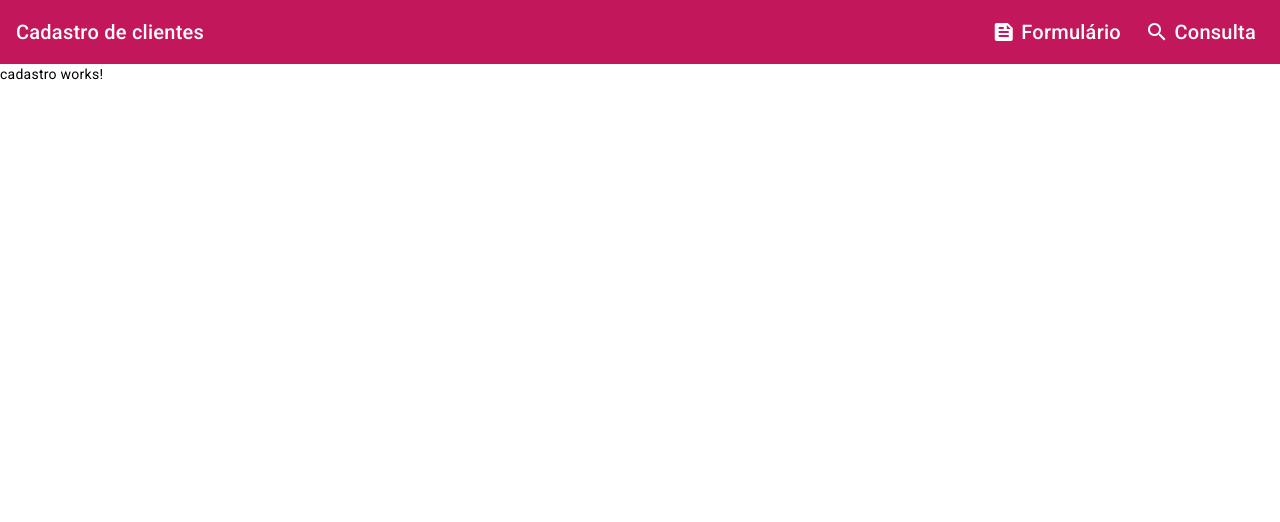
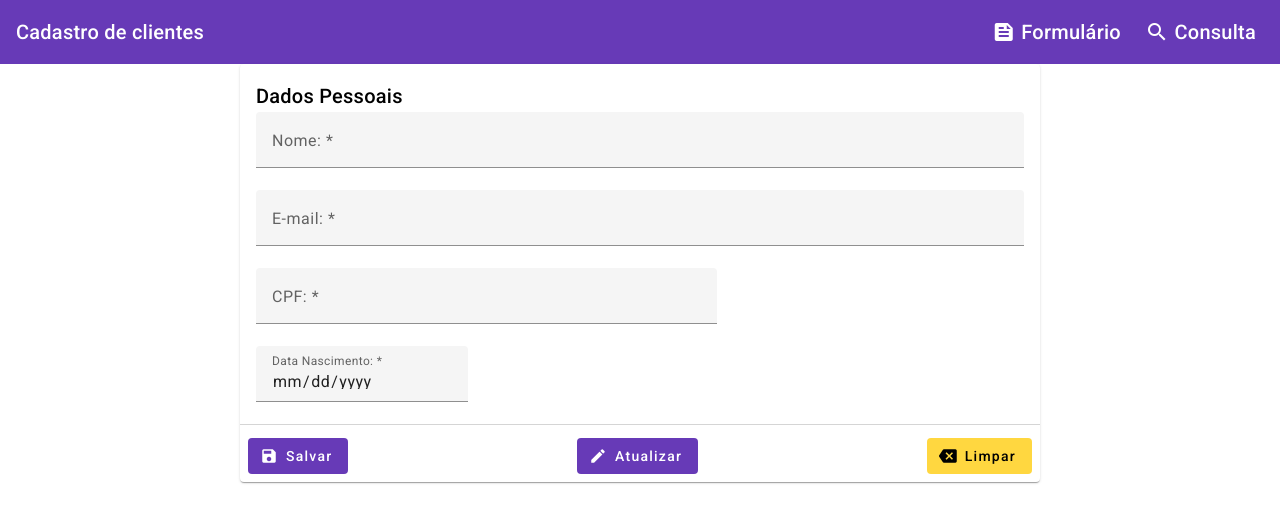
Before and after one commit to guilherme-alc/cadastro-angular, an Angular app: page /cadastro in a window 1280 px wide. Shown: the top 522 px of the page. Built offline with nearby package versions, Linux system fonts and the light colour scheme.

Commit message:
Cria formulário de cadastro + estilização

```diff
--- a/angular.json
+++ b/angular.json
@@ -32,7 +32,7 @@
               }
             ],
             "styles": [
-              "@angular/material/prebuilt-themes/pink-bluegrey.css",
+              "@angular/material/prebuilt-themes/deeppurple-amber.css",
               "src/styles.scss"
             ],
             "scripts": []
--- a/src/app/components/cadastro/cadastro.component.html
+++ b/src/app/components/cadastro/cadastro.component.html
@@ -1 +1,63 @@
-<p>cadastro works!</p>
+<div fxLayout="row" fxLayoutAlign="center">
+
+  <div fxLayout="column" fxFlex="800px">
+    <form #clientesFrm="ngForm">
+        <mat-card>
+
+          <mat-card-header>
+            <mat-card-title>Dados Pessoais</mat-card-title>
+          </mat-card-header>
+
+          <mat-card-content>
+            <div fxLayout="row" fxLayoutAlign="start" fxLayoutGap="16px">
+              <mat-form-field class="width-100">
+                <mat-label>Nome: *</mat-label>
+                <input type="text" placeholder="Mariana Ribeiro" matInput>
+              </mat-form-field>
+            </div>
+
+            <div fxLayout="row" fxLayoutAlign="start" fxLayoutGap="16px">
+              <mat-form-field class="width-100">
+                <mat-label>E-mail: *</mat-label>
+                <input type="email" placeholder="mariana@email.com" matInput>
+              </mat-form-field>
+            </div>
+
+            <div fxLayout="row" fxLayoutAlign="start" fxLayoutGap="16px">
+              <mat-form-field class="width-60">
+                <mat-label>CPF: *</mat-label>
+                <input type="text" matInput>
+              </mat-form-field>
+            </div>
+
+            <div fxLayout="row" fxLayoutAlign="start" fxLayoutGap="16px">
+              <mat-form-field>
+                <mat-label>Data Nascimento: *</mat-label>
+                <input type="date" matInput>
+              </mat-form-field>
+            </div>
+          </mat-card-content>
+
+          <mat-card-actions class="card__actions">
+            <div class="card__butons">
+
+              <button mat-flat-button color="primary">
+                <mat-icon fontIcon="save"></mat-icon>Salvar
+              </button>
+
+              <button mat-flat-button color="primary">
+                <mat-icon fontIcon="edit"></mat-icon>Atualizar
+              </button>
+
+              <button mat-flat-button color="accent">
+                <mat-icon fontIcon="backspace"></mat-icon>Limpar
+              </button>
+
+            </div>
+          </mat-card-actions>
+
+        </mat-card>
+    </form>
+  </div>
+
+</div>
--- a/src/app/components/cadastro/cadastro.component.scss
+++ b/src/app/components/cadastro/cadastro.component.scss
@@ -0,0 +1,12 @@
+.card__actions {
+  border-top: 1px solid rgb(213, 213, 213);
+}
+
+.card__butons {
+  padding-top: .3rem;
+  width: 100%;
+  display: flex;
+  flex-wrap: wrap;
+  justify-content: space-between;
+  gap: 1rem;
+}
--- a/src/app/components/cadastro/cadastro.component.ts
+++ b/src/app/components/cadastro/cadastro.component.ts
@@ -1,8 +1,23 @@
 import { Component } from '@angular/core';
+import { FormsModule } from '@angular/forms';
+import { FlexLayoutModule } from '@angular/flex-layout'
+import { MatCardModule } from '@angular/material/card'
+import { MatFormFieldModule } from '@angular/material/form-field'
+import { MatInputModule } from '@angular/material/input';
+import { MatButtonModule } from '@angular/material/button';
+import { MatIconModule } from '@angular/material/icon';
 
 @Component({
   selector: 'app-cadastro',
-  imports: [],
+  imports: [
+    FormsModule,
+    FlexLayoutModule,
+    MatInputModule,
+    MatCardModule,
+    MatFormFieldModule,
+    MatInputModule,
+    MatButtonModule,
+    MatIconModule],
   templateUrl: './cadastro.component.html',
   styleUrl: './cadastro.component.scss'
 })
--- a/src/styles.scss
+++ b/src/styles.scss
@@ -1,5 +1,3 @@
-/* You can add global styles to this file, and also import other style files */
-
 html, body { height: 100%; }
 body { margin: 0; font-family: Roboto, "Helvetica Neue", sans-serif; }
 
@@ -14,3 +12,11 @@
     padding: 0;
     list-style: none;
 }
+
+.width-100 {
+  width: 100%;
+}
+
+.width-60 {
+  width: 60%;
+}
```
